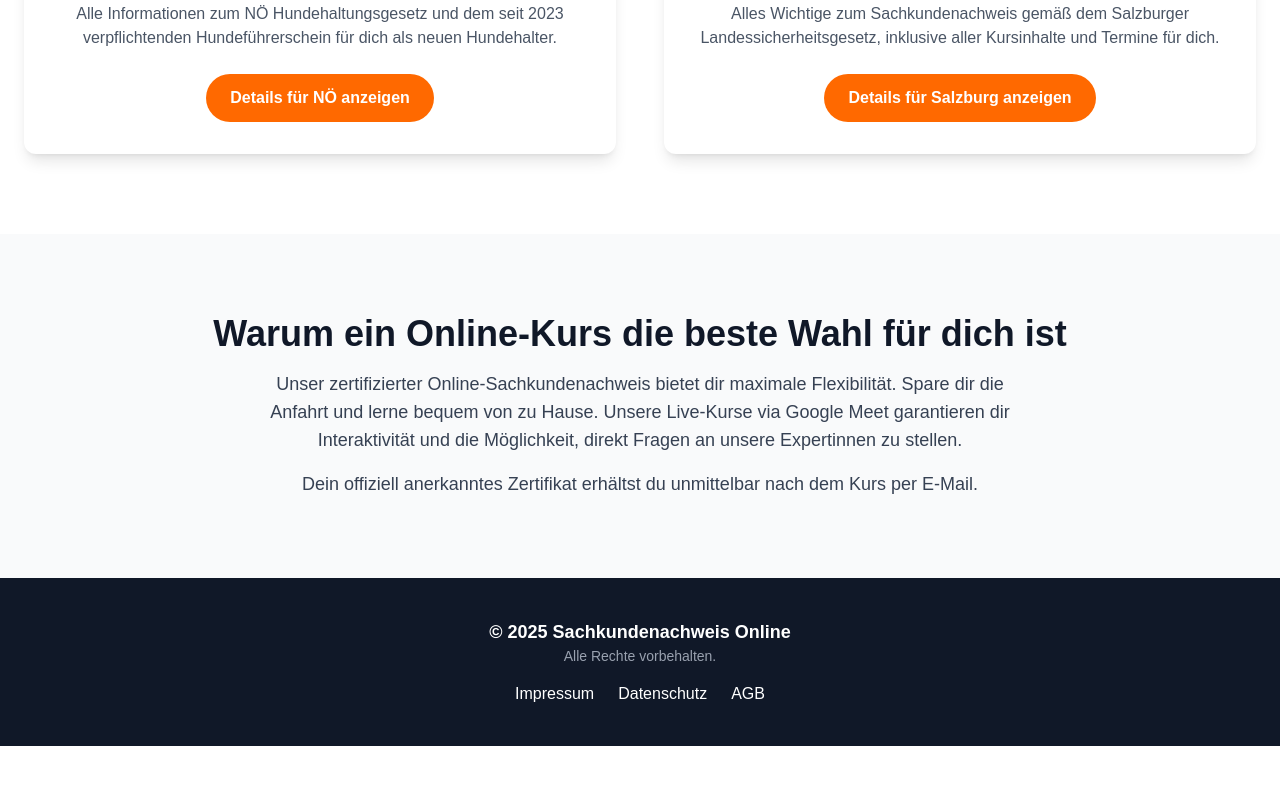
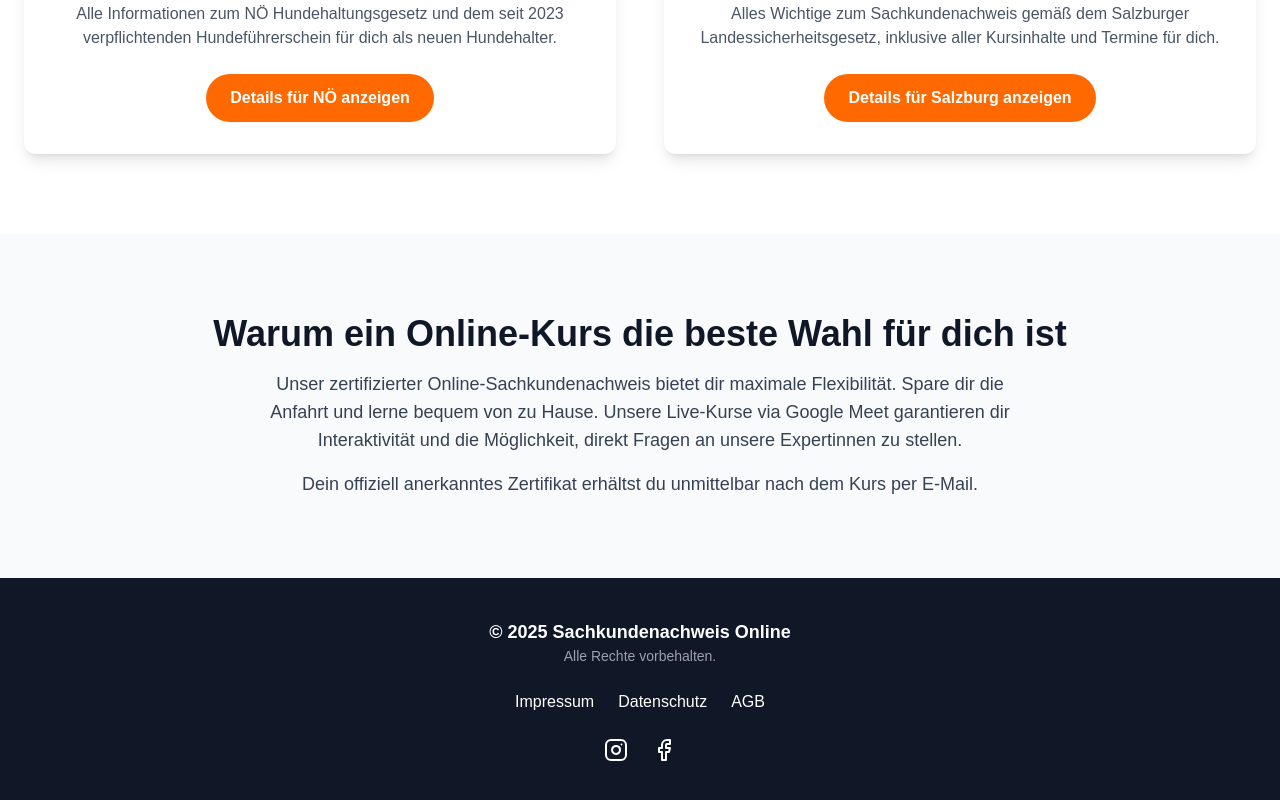
Before and after one commit to paddy-droid/sachkundenachweis-online, a Next.js app: page / in a window 1280 px wide. Shown: the part 902-1702 px from the top of the page. Before the commit the page ends 1648 px from the top, so only its background shows below. Built offline with nearby package versions, Linux system fonts and the light colour scheme.

Commit message:
feat: Favicon, SEO-Optimierungen und Social-Links hinzugefügt

```diff
--- a/src/app/layout.tsx
+++ b/src/app/layout.tsx
@@ -16,6 +16,9 @@
 
 export const metadata: Metadata = {
   metadataBase: new URL("https://sachkundenachweis-online.at"),
+  icons: {
+    icon: '/favicon.svg',
+  },
   title: {
     default: 'Sachkundenachweis Online für NÖ & Salzburg | Offizieller Kurs',
     template: '%s | Sachkundenachweis Online',
--- a/src/app/niederoesterreich/page.tsx
+++ b/src/app/niederoesterreich/page.tsx
@@ -2,7 +2,7 @@
 import { BundeslandPage } from '../../components/BundeslandPage';
 
 export const metadata: Metadata = {
-  title: 'Sachkundenachweis Niederösterreich online | Offizieller Kurs',
+  title: 'Sachkundenachweis NÖ online | Offizieller Kurs',
   description: 'Offizieller Sachkundenachweis für Niederösterreich gemäß NÖ Hundehaltungsgesetz. Absolviere den Kurs online und erhalte dein Zertifikat.',
   keywords: "Sachkundenachweis NÖ, Hundekurs online, Hundeführerschein Niederösterreich, Gesetzlicher Nachweis Hundehaltung NÖ",
 };
@@ -34,7 +34,7 @@
   gueltigkeitTitle: "Gültigkeit in ganz Niederösterreich",
   gueltigkeitText: (
     <>
-      Unser Zertifikat wird in allen Gemeinden Niederösterreichs anerkannt. Die Regelungen können sich von Bundesland zu Bundesland unterscheiden. Während in Wien beispielsweise ein verpflichtender Hundeführerschein schon länger existiert und für alle Hunde gilt, wurde die Regelung in NÖ erst 2023 eingeführt und betrifft Neu-Hundehalter. Unser Kurs ist speziell auf das <strong>NÖ Hundehaltungsgesetz</strong> zugeschnitten und garantiert dir die Einhaltung aller lokalen Vorschriften.
+      <p>Unser Zertifikat wird in allen Gemeinden Niederösterreichs anerkannt. Die Regelungen können sich von Bundesland zu Bundesland unterscheiden. Während in Wien beispielsweise ein verpflichtender Hundeführerschein schon länger existiert und für alle Hunde gilt, wurde die Regelung in NÖ erst 2023 eingeführt und betrifft Neu-Hundehalter. Unser Kurs ist speziell auf das <strong>NÖ Hundehaltungsgesetz</strong> zugeschnitten und garantiert dir die Einhaltung aller lokalen Vorschriften.</p><br/><p>Suchst du den Sachkundenachweis für ein anderes Bundesland? Hier geht es zum <a href='/salzburg' style={{textDecoration: 'underline'}}>Sachkundenachweis Salzburg</a>.</p>
     </>
   ),
   ctaButtonText: "Jetzt für den NÖ-Kurs anmelden",
--- a/src/components/layout/Footer.tsx
+++ b/src/components/layout/Footer.tsx
@@ -5,11 +5,19 @@
     <footer className="bg-gray-900 text-white">
       <div className="container mx-auto px-6 py-10 text-center">
         <p className="font-semibold text-lg">&copy; {new Date().getFullYear()} Sachkundenachweis Online</p>
-        <p className="text-sm text-gray-400 mb-4">Alle Rechte vorbehalten.</p>
-        <div className="flex justify-center space-x-6">
+        <p className="text-sm text-gray-400 mb-6">Alle Rechte vorbehalten.</p>
+        <div className="flex justify-center space-x-6 mb-6">
           <Link href="/impressum" className="hover:underline">Impressum</Link>
           <Link href="/datenschutz" className="hover:underline">Datenschutz</Link>
           <Link href="/agb" className="hover:underline">AGB</Link>
+        </div>
+        <div className="flex justify-center space-x-6">
+          <a href="https://www.instagram.com/willenskraft_akademie/" target="_blank" rel="noopener noreferrer" aria-label="Instagram">
+            <svg xmlns="http://www.w3.org/2000/svg" width="24" height="24" viewBox="0 0 24 24" fill="none" stroke="currentColor" strokeWidth="2" strokeLinecap="round" strokeLinejoin="round"><rect x="2" y="2" width="20" height="20" rx="5" ry="5"></rect><path d="M16 11.37A4 4 0 1 1 12.63 8 4 4 0 0 1 16 11.37z"></path><line x1="17.5" y1="6.5" x2="17.51" y2="6.5"></line></svg>
+          </a>
+          <a href="https://www.facebook.com/Hundeschule.Willenskraft.Akademie/" target="_blank" rel="noopener noreferrer" aria-label="Facebook">
+            <svg xmlns="http://www.w3.org/2000/svg" width="24" height="24" viewBox="0 0 24 24" fill="none" stroke="currentColor" strokeWidth="2" strokeLinecap="round" strokeLinejoin="round"><path d="M18 2h-3a5 5 0 0 0-5 5v3H7v4h3v8h4v-8h3l1-4h-4V7a1 1 0 0 1 1-1h3z"></path></svg>
+          </a>
         </div>
       </div>
     </footer>
```
Also changed, not shown: public/favicon.svg (added).
